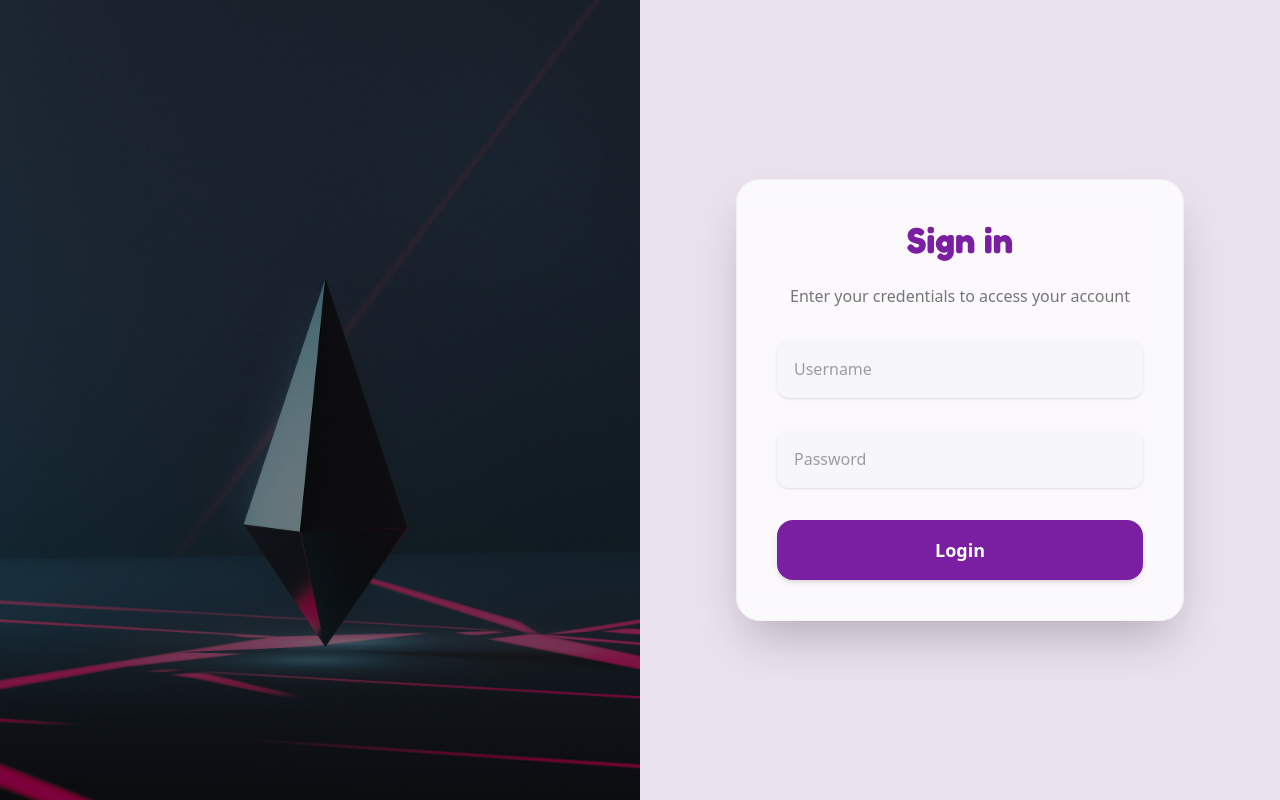
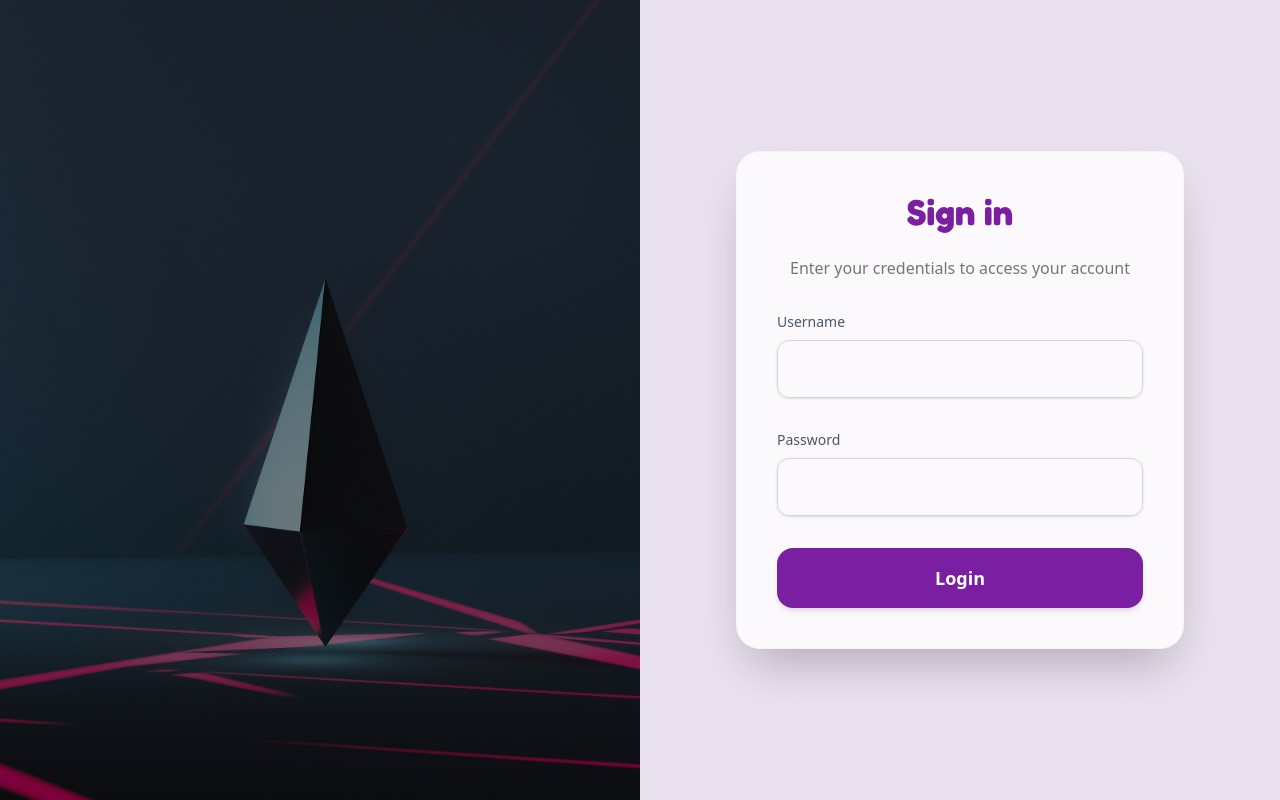
Before and after one commit to chiamakauyanna/pollify, a Next.js app in the folder frontend/: page /auth/login in a window 1280 px wide. Built offline with nearby package versions, Linux system fonts and the light colour scheme; no server answers.

Commit message:
Adjust login form

```diff
--- a/frontend/pages/auth/components/LoginForm.tsx
+++ b/frontend/pages/auth/components/LoginForm.tsx
@@ -16,24 +16,26 @@ const LoginForm = ({
   return (
     <form onSubmit={handleSubmit} className="space-y-8">
       <div>
+        <label htmlFor="username" className="block text-sm font-medium text-gray-600">Username</label>
         <input
           type="text"
           value={username}
           onChange={(e) => setUsername(e.target.value)}
-          placeholder="Username"
+          id="username"
           required
-          className="w-full px-4 py-4 rounded-xl bg-gray-100/60 focus:outline-none focus:bg-white focus:ring-1 focus:ring-primary/30 border border-transparent focus:border-primary/30 text-text transition-all duration-300 shadow-sm focus:shadow-lg"
+          className="w-full px-4 py-4 rounded-xl focus:outline-none focus:bg-white focus:ring-1 focus:ring-primary/30 border border-gray-300 focus:border-primary/30 text-text transition-all duration-300 shadow-sm focus:shadow-lg mt-2"
         />
       </div>
 
-      <div className="relative">
+      <div>
+        <label htmlFor="password" className="block text-sm font-medium text-gray-600">Password</label>
         <input
           type="password"
           value={password}
+          id="password"
           onChange={(e) => setPassword(e.target.value)}
-          placeholder="Password"
           required
-          className="w-full px-4 py-4 rounded-xl bg-gray-100/60 focus:outline-none focus:bg-white focus:ring-1 focus:ring-primary/30 border border-transparent focus:border-primary/30 text-text transition-all duration-300 shadow-sm focus:shadow-lg"
+          className="w-full px-4 py-4 rounded-xl focus:outline-none focus:bg-white focus:ring-1 focus:ring-primary/30 border border-gray-300 focus:border-primary/30 text-text transition-all duration-300 shadow-sm focus:shadow-lg mt-2"
         />
       </div>
 
--- a/frontend/pages/dashboard/index.tsx
+++ b/frontend/pages/dashboard/index.tsx
@@ -43,7 +43,7 @@ export default function AdminDashboard() {
           </div>
 
           <button
-            onClick={() => router.push("/polls/create")}
+            onClick={() => router.push("/dashboard/create")}
             className="flex items-center gap-2 px-4 py-2 bg-primary text-white rounded-lg shadow hover:bg-secondary transition"
           >
             <Plus className="w-5 h-5" />
```
